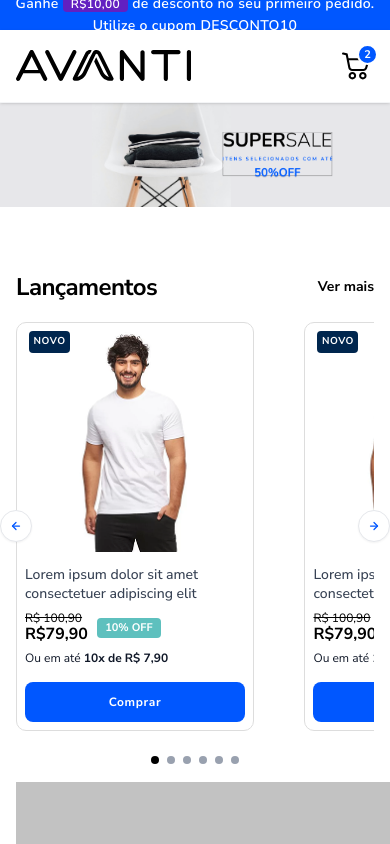
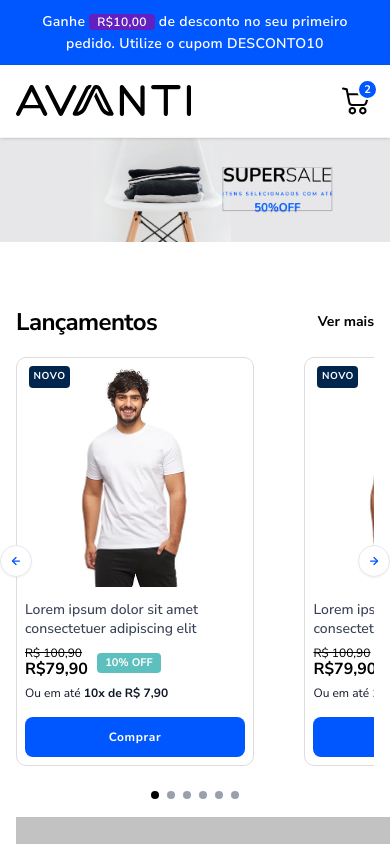
Before and after one commit to daniele-senko/projeto-01-ecommerce, a website built with Vite: page index.html in a window 390 px wide. Shown: the top 844 px of the page. Built offline with nearby package versions, Linux system fonts and the light colour scheme.

Commit message:
style: ajusta altura do banner promocional para mobile

```diff
--- a/index.html
+++ b/index.html
@@ -16,7 +16,7 @@
 </head>
 
 <body class="font-sans antialiased text-gray-900 bg-white">
-  <div class="bg-avanti-blue text-white text-center h-[30px] flex items-center justify-center w-full font-sans">
+  <div class="bg-avanti-blue text-white text-center h-[65px] md:h-[30px] flex items-center justify-center w-full font-sans px-4">
     <span class="text-[14px] font-semibold leading-[22px] tracking-wide">
       Ganhe
       <span
```
